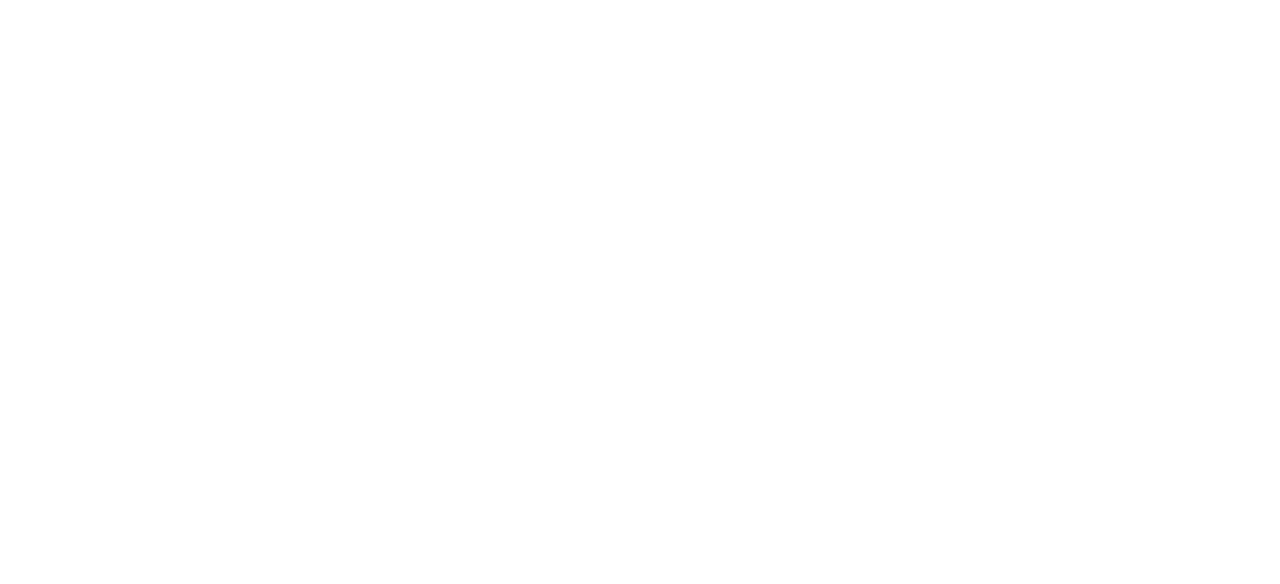
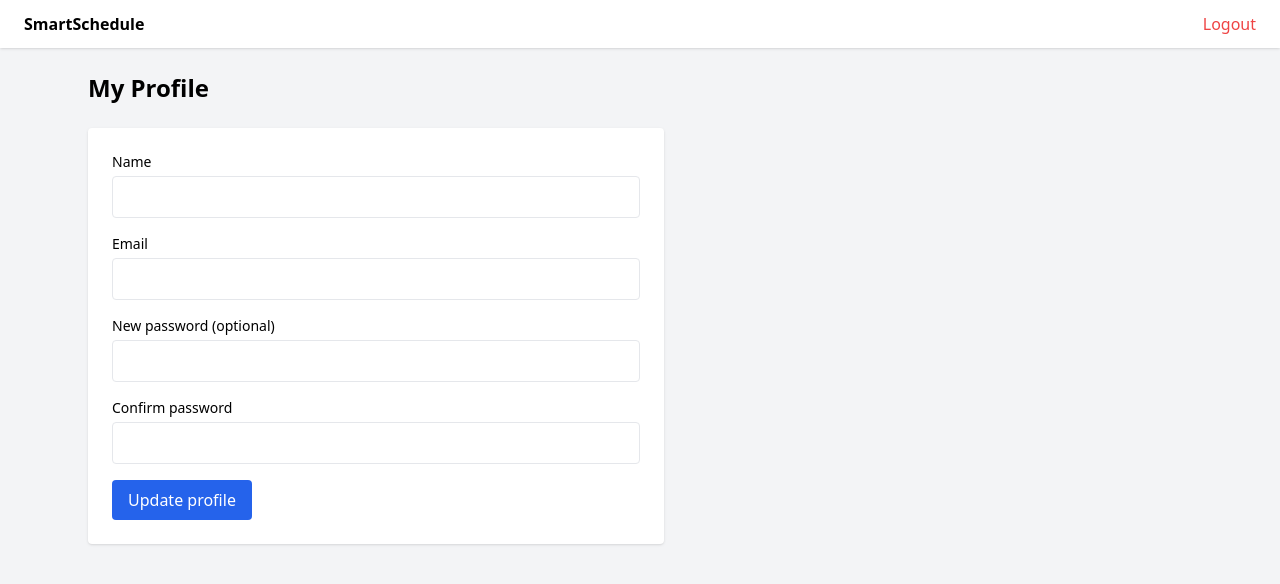
Before and after one commit to Aisha-101/Smart-schedule-frontend, a React (Vite) app in the folder smartschedule/frontend/: page /me in a window 1280 px wide. Before the commit this address had no page. Shown: the top 584 px of the page. Built offline with nearby package versions, Linux system fonts and the light colour scheme.

Commit message:
added admin user control + my profile pages

```diff
--- a/smartschedule/frontend/src/App.jsx
+++ b/smartschedule/frontend/src/App.jsx
@@ -17,6 +17,8 @@ import ClientAppointments from "./pages/ClientAppointments";
 import SpecialistAppointments from "./pages/SpecialistAppointments";
 import SpecialistSchedule from "./pages/SpecialistSchedule";
 import AppointmentEmailConfirm from "./pages/AppointmentEmailConfirm";
+import AdminUsersPage from "./pages/AdminUsersManagement";
+import MyProfile from "./pages/MyProfile";
 
 
 function App() {
@@ -38,6 +40,9 @@ function App() {
         <Route path="/specialist/appointments" element={<SpecialistAppointments />} />
         <Route path="/specialist/schedule" element={<SpecialistSchedule />} />
         <Route path="/admin" element={<AdminDashboard />} />
+        <Route path="/admin/users" element={<AdminUsersPage />} />
+        <Route path="/me" element={<MyProfile />} />
+
         <Route
           path="/my-appointments"
           element={
--- a/smartschedule/frontend/src/layouts/Navbar.jsx
+++ b/smartschedule/frontend/src/layouts/Navbar.jsx
@@ -33,7 +33,10 @@ export default function Navbar() {
 
       <div className="space-x-4">
         {user?.role === "ADMIN" && (
-          <button onClick={() => nav("/admin")}>Admin</button>
+          <>
+            <button onClick={() => nav("/admin")}>Admin Dashboard</button>
+            <button onClick={() => nav("/admin/users")}>User control</button>
+          </>
         )}
 
         {user?.role === "SPECIALIST" && (
@@ -70,6 +73,12 @@ export default function Navbar() {
           </>
         )}
 
+        {user && (
+          <Link to="/me" className="text-gray-700 hover:text-blue-600">
+            My Profile
+          </Link>
+        )}
+
         <button onClick={logout} className="text-red-500" disabled={isLoggingOut}>
           {isLoggingOut ? "Logging out..." : "Logout"}
         </button>
--- /dev/null
+++ b/smartschedule/frontend/src/pages/AdminUsersManagement.jsx
@@ -0,0 +1,68 @@
+import { useEffect, useState } from "react";
+import { Navigate } from "react-router-dom";
+import API from "../api/api";
+import { getUser } from "../api/auth";
+import MainLayout from "../layouts/MainLayout";
+
+export default function AdminUsersManagement() {
+  const user = getUser();
+  const [users, setUsers] = useState([]);
+  const [message, setMessage] = useState("");
+  const [error, setError] = useState("");
+
+  const loadUsers = async () => {
+    try {
+      const res = await API.get("/admin/users");
+      setUsers(res.data);
+    } catch (err) {
+      setError(err.response?.data?.message || "Failed to load users.");
+    }
+  };
+
+  const deleteUser = async (id) => {
+    setMessage("");
+    setError("");
+
+    try {
+      await API.delete(`/admin/users/${id}`);
+      setMessage("User deleted successfully.");
+      loadUsers();
+    } catch (err) {
+      setError(err.response?.data?.message || "Failed to delete user.");
+    }
+  };
+
+  useEffect(() => {
+    loadUsers();
+  }, []);
+
+  if (user?.role !== "ADMIN") return <Navigate to="/dashboard" />;
+
+  return (
+    <MainLayout>
+      <h1 className="text-2xl font-semibold mb-6">Admin User Control</h1>
+
+      {message && <div className="bg-green-100 text-green-700 p-3 mb-4 rounded">✅ {message}</div>}
+      {error && <div className="bg-red-100 text-red-700 p-3 mb-4 rounded">❌ {error}</div>}
+
+      {users.length === 0 ? (
+        <p className="text-gray-500">No users found.</p>
+      ) : (
+        users.map((u) => (
+          <div key={u.id} className="bg-white border rounded p-4 mb-3 shadow-sm">
+            <div className="font-semibold">{u.name}</div>
+            <div className="text-sm text-gray-700">{u.email}</div>
+            <div className="text-sm">Role: {u.role}</div>
+            <div className="text-sm">Email verified: {u.email_verified_at ? "Yes" : "No"}</div>
+            <button
+              onClick={() => deleteUser(u.id)}
+              className="mt-3 bg-red-600 text-white px-3 py-1 rounded hover:bg-red-700"
+            >
+              Delete user
+            </button>
+          </div>
+        ))
+      )}
+    </MainLayout>
+  );
+}
--- a/smartschedule/frontend/src/pages/ClientDashboard.jsx
+++ b/smartschedule/frontend/src/pages/ClientDashboard.jsx
@@ -342,7 +342,7 @@ export default function ClientDashboard() {
               <option value="">Select Specialist</option>
               {specialists.map((s) => (
                 <option key={s.id} value={s.id}>
-                  {s.name}
+                  {s.name} {s.specialist?.specialization ? `· ${s.specialist.specialization}` : ""}
                 </option>
               ))}
             </select>
--- /dev/null
+++ b/smartschedule/frontend/src/pages/MyProfile.jsx
@@ -0,0 +1,106 @@
+import { useState } from "react";
+import MainLayout from "../layouts/MainLayout";
+import API from "../api/api";
+import { getUser } from "../api/auth";
+
+export default function MyProfile() {
+  const currentUser = getUser();
+  const [form, setForm] = useState({
+    name: currentUser?.name || "",
+    email: currentUser?.email || "",
+    specialization: currentUser?.specialist?.specialization || "",
+    password: "",
+    password_confirmation: "",
+  });
+  const [message, setMessage] = useState("");
+  const [error, setError] = useState("");
+
+  const updateProfile = async (e) => {
+    e.preventDefault();
+    setMessage("");
+    setError("");
+
+    const payload = { name: form.name, email: form.email };
+
+    if (currentUser?.role === "SPECIALIST") {
+      payload.specialization = form.specialization;
+    }
+
+    if (form.password) {
+      payload.password = form.password;
+      payload.password_confirmation = form.password_confirmation;
+    }
+
+    try {
+      const res = await API.put("/me", payload);
+      localStorage.setItem("user", JSON.stringify(res.data));
+      setMessage("Profile updated successfully.");
+      setForm((prev) => ({ ...prev, password: "", password_confirmation: "" }));
+    } catch (err) {
+      setError(err.response?.data?.message || "Failed to update profile.");
+    }
+  };
+
+  return (
+    <MainLayout>
+      <h1 className="text-2xl font-semibold mb-6">My Profile</h1>
+      {message && <div className="bg-green-100 text-green-700 p-3 mb-4 rounded">✅ {message}</div>}
+      {error && <div className="bg-red-100 text-red-700 p-3 mb-4 rounded">❌ {error}</div>}
+
+      <form onSubmit={updateProfile} className="bg-white shadow rounded p-6 max-w-xl space-y-4">
+        <div>
+          <label className="block text-sm mb-1">Name</label>
+          <input
+            className="border p-2 rounded w-full"
+            value={form.name}
+            onChange={(e) => setForm({ ...form, name: e.target.value })}
+          />
+        </div>
+
+        <div>
+          <label className="block text-sm mb-1">Email</label>
+          <input
+            type="email"
+            className="border p-2 rounded w-full"
+            value={form.email}
+            onChange={(e) => setForm({ ...form, email: e.target.value })}
+          />
+        </div>
+
+        {currentUser?.role === "SPECIALIST" && (
+          <div>
+            <label className="block text-sm mb-1">Specialization</label>
+            <input
+              className="border p-2 rounded w-full"
+              value={form.specialization}
+              onChange={(e) =>
+                setForm({ ...form, specialization: e.target.value })
+              }
+            />
+          </div>
+        )}
+        <div>
+          <label className="block text-sm mb-1">New password (optional)</label>
+          <input
+            type="password"
+            className="border p-2 rounded w-full"
+            value={form.password}
+            onChange={(e) => setForm({ ...form, password: e.target.value })}
+          />
+        </div>
+
+        <div>
+          <label className="block text-sm mb-1">Confirm password</label>
+          <input
+            type="password"
+            className="border p-2 rounded w-full"
+            value={form.password_confirmation}
+            onChange={(e) => setForm({ ...form, password_confirmation: e.target.value })}
+          />
+        </div>
+
+        <button className="bg-blue-600 text-white px-4 py-2 rounded hover:bg-blue-700">Update profile</button>
+      </form>
+    </MainLayout>
+  );
+}
```
